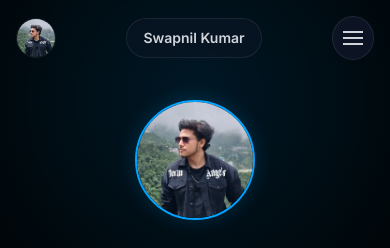
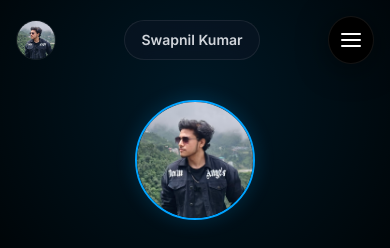
Before and after one commit to decodeswapnil/decodeswapnil.github.io, a plain HTML site: page index.html in a window 390 px wide. Shown: the top 248 px of the page. Drawn offline with Linux system fonts and the light colour scheme.

Commit message:
fix: resolve mobile hamburger menu invinsibility in light mode

```diff
--- a/index.html
+++ b/index.html
@@ -126,7 +126,7 @@
       .mc-avatar { background: none; border:none; width: 40px; height: 40px;}
       .mc-avatar img { width:100%; height:100%; border-radius:50%; border:1px solid var(--card-border); object-fit:cover; }
       .mc-chip { background: var(--card); backdrop-filter: blur(12px); padding: 8px 16px; border-radius: 999px; font-size: 14px; font-weight: 600; border: 1px solid var(--card-border); color: var(--text); }
-      .mc-menu-btn { background: var(--card); border: 1px solid var(--card-border); padding: 10px; border-radius: 50%; color: var(--text); background-color: rgba(15,23,42,0.8); }
+      .mc-menu-btn { background: var(--bg); border: 1px solid var(--card-border); padding: 12px; border-radius: 50%; color: var(--heading); cursor: pointer; box-shadow: var(--shadow); }
       .mc-backdrop.open { display: block; position: fixed; inset: 0; background: rgba(0,0,0,0.6); backdrop-filter: blur(4px); z-index: 98; }
       .mc-sheet { position: fixed; top: 80px; left: 16px; right: 16px; background: var(--bg); border: 1px solid var(--card-border); border-radius: 24px; padding: 24px; display: none; flex-direction: column; gap: 16px; z-index: 99; animation: slideDown 0.3s forwards; }
       .mc-sheet.open { display: flex; }
@@ -136,7 +136,7 @@
       .hero { margin-top: 100px; }
       .hero h1 { font-size: 32px; }
       .wrap { padding-top: 0; }
-      .mc-menu-btn span { display: block; width: 20px; height: 2px; background: currentColor; margin: 4px 0; transition: 0.3s; }
+      .mc-menu-btn span { display: block; width: 20px; height: 2px; background: currentColor; margin: 4px 0; transition: 0.3s; border-radius: 2px; }
       .modal-content { padding: 20px; border-radius: 12px; }
       .card { padding: 24px; }
       section h2 { font-size: 24px; margin-bottom: 24px; }
```
